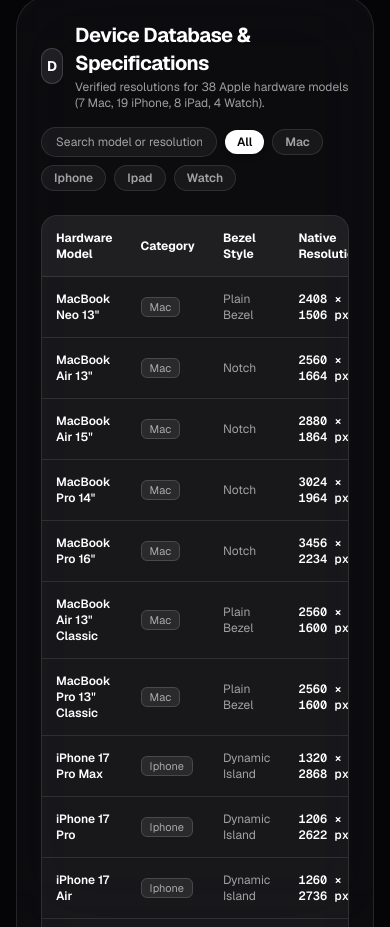
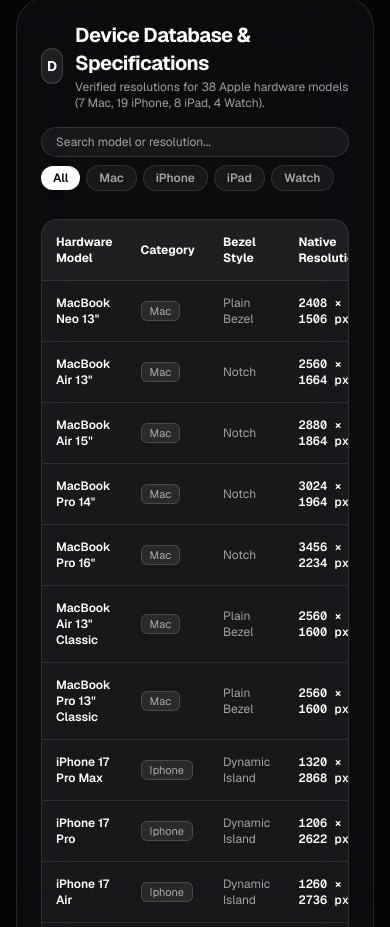
Before and after one commit to satiricalguru/Contour, a Next.js app: page /info in a window 390 px wide. Shown: the part 2258-3185 px from the top of the page. Built offline with nearby package versions, Linux system fonts and the light colour scheme.

Commit message:
fix: prevent Watch filter pill wrapping and apply proper Apple brand casing (iPhone, iPad)

```diff
--- a/app/info/page.tsx
+++ b/app/info/page.tsx
@@ -187,7 +187,7 @@
 
           {/* D — Device Database */}
           <div className="group relative bg-[var(--card-bg)] border border-[var(--card-border)] hover:border-[var(--heading-color)]/20 rounded-[2rem] p-6 sm:p-8 space-y-6 backdrop-blur-2xl transition-all duration-500 hover:shadow-xl">
-            <div className="flex flex-col sm:flex-row sm:items-center justify-between gap-4">
+            <div className="flex flex-col lg:flex-row lg:items-center justify-between gap-4">
               <div className="flex items-center gap-3">
                 <span className="flex items-center justify-center w-9 h-9 rounded-xl bg-[var(--badge-bg)] border border-[var(--badge-border)] text-[var(--heading-color)] font-bold text-sm">
                   D
@@ -203,29 +203,37 @@
               </div>
 
               {/* Filter pills & Search input */}
-              <div className="flex flex-wrap items-center gap-2">
+              <div className="flex flex-col sm:flex-row items-stretch sm:items-center gap-2">
                 <div className="relative">
                   <input
                     type="text"
                     placeholder="Search model or resolution..."
                     value={searchQuery}
                     onChange={(e) => setSearchQuery(e.target.value)}
-                    className="px-3.5 py-1.5 rounded-full bg-[var(--pill-bg)] border border-[var(--card-border)] text-xs text-[var(--heading-color)] placeholder-[var(--foreground-muted)] focus:outline-none focus:border-[var(--heading-color)]/30 w-44 sm:w-56"
+                    className="w-full sm:w-48 md:w-56 px-3.5 py-1.5 rounded-full bg-[var(--pill-bg)] border border-[var(--card-border)] text-xs text-[var(--heading-color)] placeholder-[var(--foreground-muted)] focus:outline-none focus:border-[var(--heading-color)]/30"
                   />
                 </div>
-                {(['all', 'mac', 'iphone', 'ipad', 'watch'] as const).map((cat) => (
+                <div className="flex items-center gap-1.5 overflow-x-auto pb-1 sm:pb-0 scrollbar-none">
+                  {[
+                    { id: 'all', label: 'All' },
+                    { id: 'mac', label: 'Mac' },
+                    { id: 'iphone', label: 'iPhone' },
+                    { id: 'ipad', label: 'iPad' },
+                    { id: 'watch', label: 'Watch' },
+                  ].map((cat) => (
                     <button
-                    key={cat}
-                    onClick={() => setSelectedCategory(cat)}
-                    className={`px-3 py-1 rounded-full text-xs font-semibold capitalize transition-all ${
-                      selectedCategory === cat
+                      key={cat.id}
+                      onClick={() => setSelectedCategory(cat.id as typeof selectedCategory)}
+                      className={`px-3 py-1 rounded-full text-xs font-semibold whitespace-nowrap transition-all ${
+                        selectedCategory === cat.id
                           ? 'bg-[var(--heading-color)] text-[var(--background)] shadow-md'
                           : 'bg-[var(--pill-bg)] border border-[var(--card-border)] text-[var(--foreground-muted)] hover:text-[var(--heading-color)]'
                       }`}
                     >
-                    {cat}
+                      {cat.label}
                     </button>
                   ))}
+                </div>
               </div>
             </div>
 
```
Lines whose indentation alone changed are shown as unchanged.
